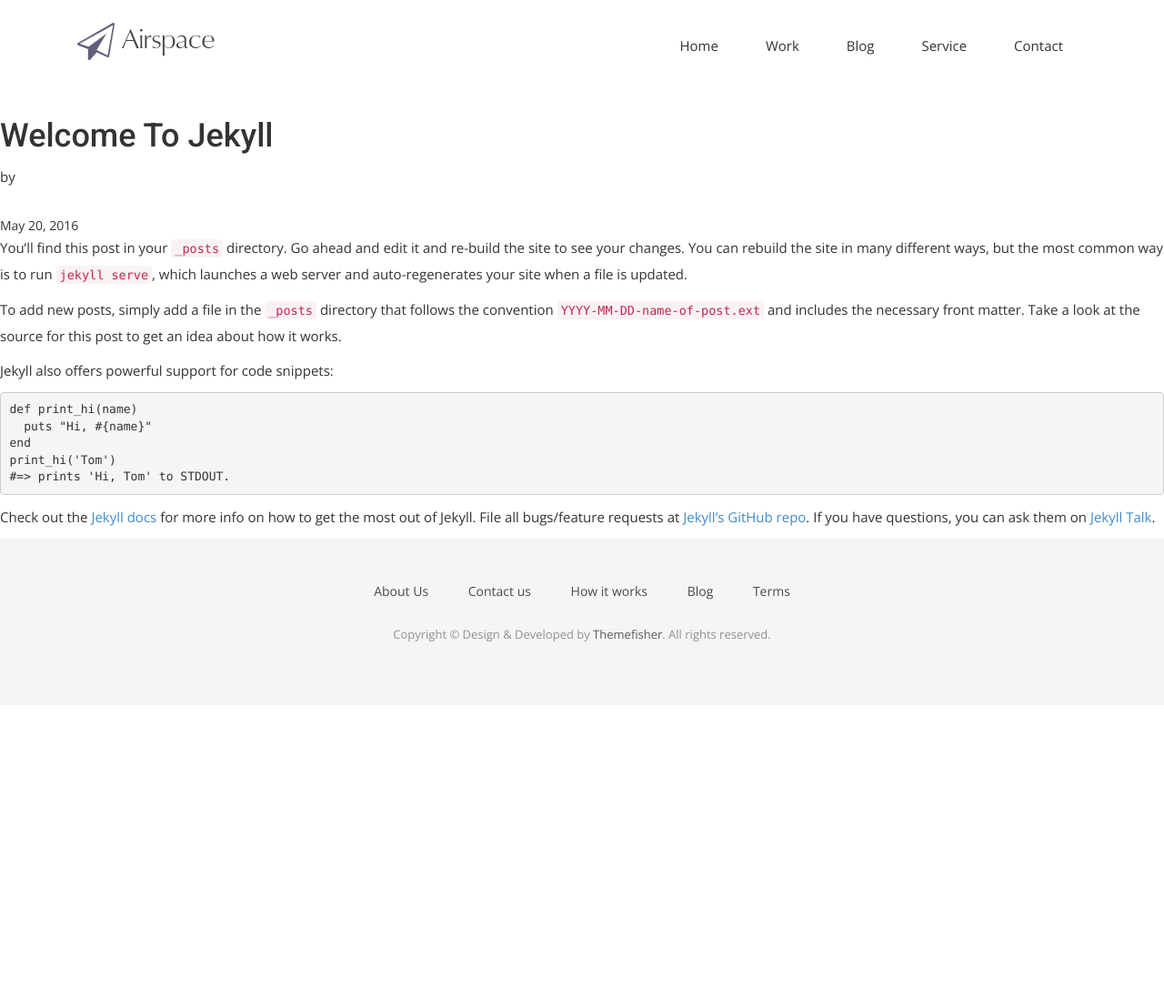
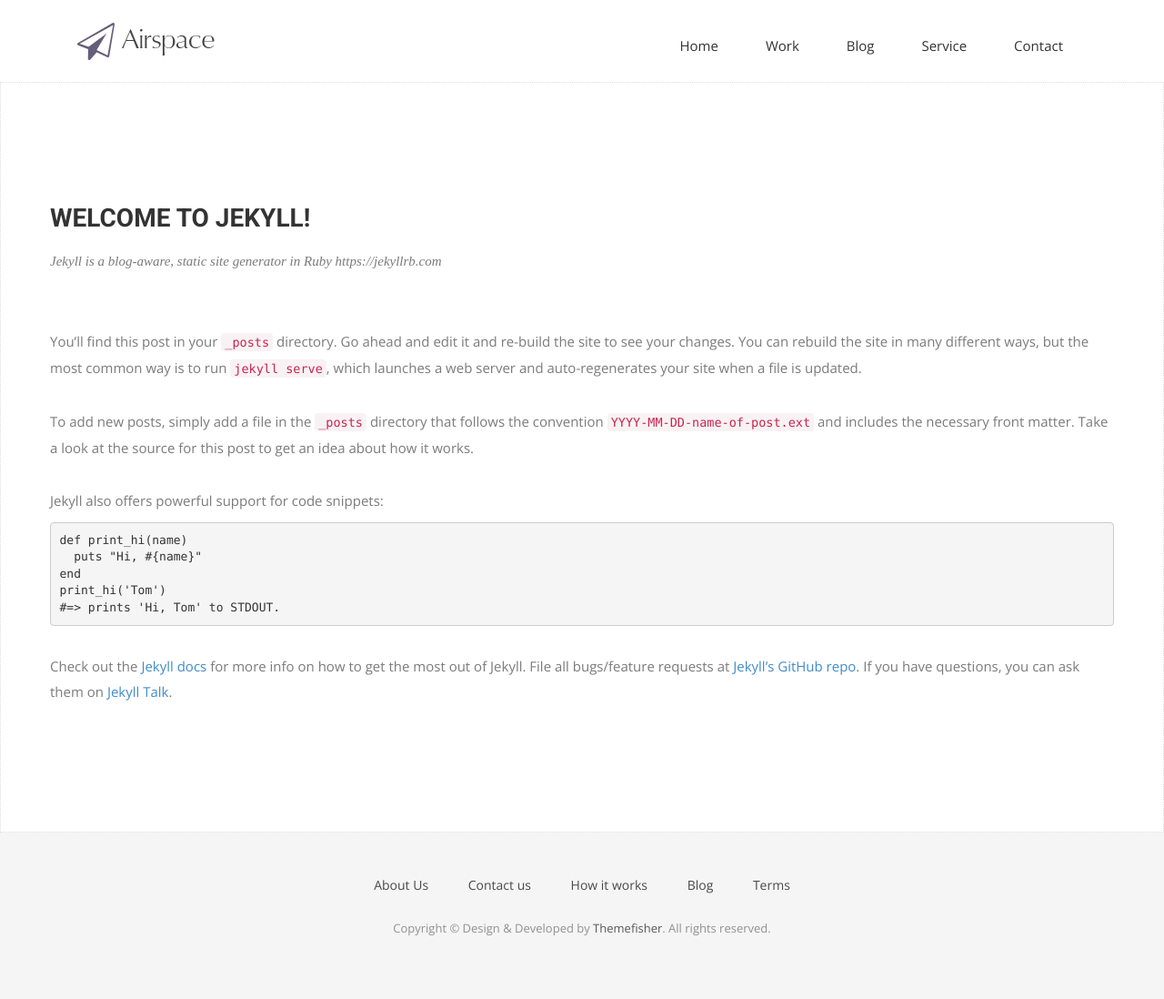
Before and after one commit to mullender/try-pages, a Jekyll site: the page built from _posts/2016-05-20-welcome-to-jekyll.md, in a window 1280 px wide. Shown: the whole page at 91% size. Built offline with Jekyll 4.4.1, drawn with Linux system fonts in a browser that asks for light colours; nearby versions of some CDN libraries; some web fonts are replaced; before the commit the page ends 900 px from its top, so only the background shows below that.

Commit message:
Make post.html look presentable

```diff
--- a/_layouts/post.html
+++ b/_layouts/post.html
@@ -3,20 +3,20 @@
 ---
 
 <div class="post">
-
-  <div class="post-header-container">
-    <header class="post-header">
-      <h1 class="title">{{ page.title }}</h1>
-      <p class="info">by <strong>{{ page.author }}</strong></p>
-    </header>
-  </div>
-
-
-  <div class="post-info">
-      <div class="post-date">{{ page.date | date: "%B %-d, %Y" }}</div>
-  </div>
-
-  <div class="post-content">
-    {{ content }}
-  </div>
+  <!-- Wrapper Start -->
+  <section id="intro" style="border: 1px dotted #ddd;">
+    <div class="container">
+      <div class="row">
+        <div>
+          <div class="block">
+            <div class="section-title">
+              <h2>{{ page.title }}</h2>
+              <p>{{ page.subtitle }}</p>
+            </div>
+            <p>{{ content }}</p>
+          </div>
+        </div><!-- .col-md-7 close -->
+      </div>
+    </div>
+  </section>
 </div>
--- a/_posts/2016-05-20-welcome-to-jekyll.md
+++ b/_posts/2016-05-20-welcome-to-jekyll.md
@@ -1,5 +1,9 @@
 ---
 layout: post
+title: Welcome to jekyll!
+subtitle: Jekyll is a blog-aware, static site generator in Ruby https://jekyllrb.com
+date: 2016-05-20 21:11:27
+author: jekyll
 ---
 You’ll find this post in your `_posts` directory. Go ahead and edit it and re-build the site to see your changes. You can rebuild the site in many different ways, but the most common way is to run `jekyll serve`, which launches a web server and auto-regenerates your site when a file is updated.
 
```
